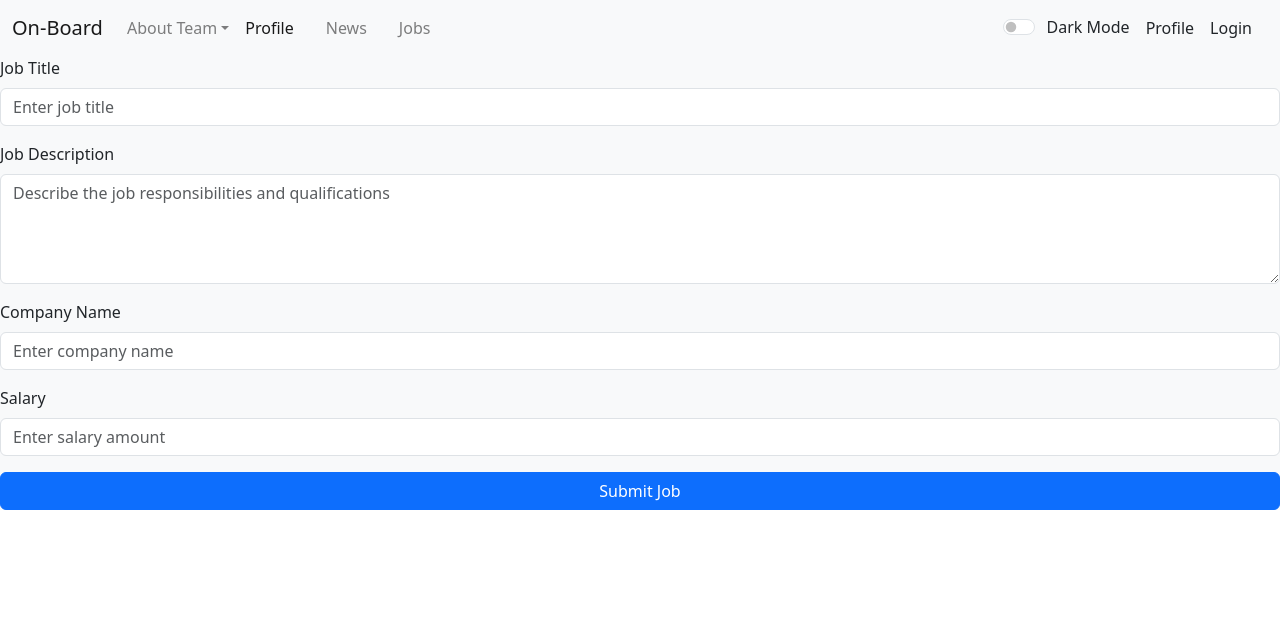
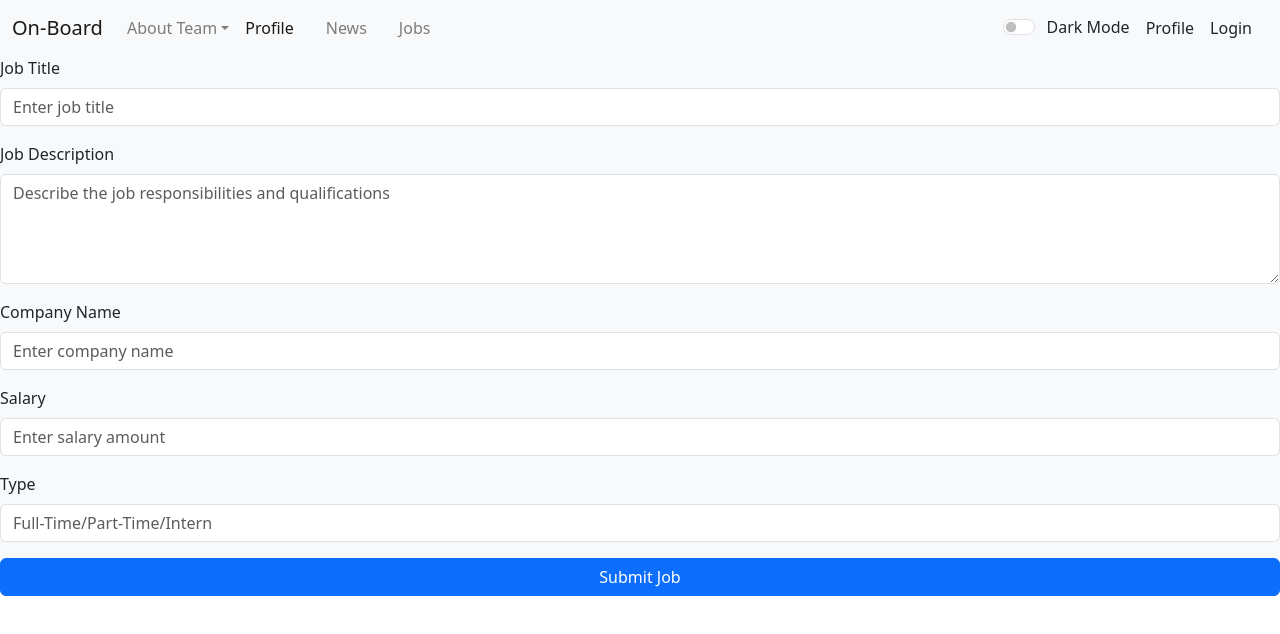
Before and after one commit to kru2710shna/On-Board, a React (Create React App) app in the folder client/: page /AddJob in a window 1280 px wide. Shown: the top 634 px of the page. Built offline with nearby package versions, Linux system fonts and the light colour scheme; the HTML template or start-up script is replaced by a standard one.

Commit message:
Add Job Working

```diff
--- a/client/src/components/AddJob.js
+++ b/client/src/components/AddJob.js
@@ -8,13 +8,14 @@ const AddJob = () => {
     jobTitle: '',
     jobDescription: '',
     jobCompany: '',
-    jobSalary: ''
+    jobSalary: '',
+    jobType: ''
   });
 
   const handleSubmit = (e) => {
     e.preventDefault();
-    addJob(jobDetails);  // Call addJob to add the job to the context
-    setJobDetails({ jobTitle: '', jobDescription: '', jobCompany: '', jobSalary: '' });
+    addJob(jobDetails);
+    setJobDetails({ jobTitle: '', jobDescription: '', jobCompany: '', jobSalary: '',  jobType: ''});
   };
 
   const handleChange = (e) => {
@@ -75,6 +76,19 @@ const AddJob = () => {
           required
         />
       </div>
+      <div className="mb-3">
+        <label htmlFor="jobType" className="form-label">Type</label>
+        <input
+          type="text"
+          className="form-control"
+          id="jobType"
+          name="jobType"
+          onChange={handleChange}
+          placeholder="Full-Time/Part-Time/Intern"
+          value={jobDetails.jobType}
+          required
+        />
+      </div>
       <button type="submit" className="btn btn-primary w-100">Submit Job</button>
     </form>
   );
--- a/client/src/components/Jobs.js
+++ b/client/src/components/Jobs.js
@@ -1,3 +1,4 @@
+//client/src/components/Jobs.js
 import React, { useContext, useEffect, useRef, useState } from 'react';
 import JobContext from '../context/Jobs/jobsContext';
 import JobsItem from './JobsItem';
@@ -29,20 +30,26 @@ const Jobs = () => {
   };
 
   const handleAddSubmit = async () => {
-    if (newJob.jobTitle && newJob.jobDescription) {
+    try {
+      // Check for required fields
+      if (!newJob.jobTitle || !newJob.jobDescription || !newJob.jobCompany || !newJob.jobSalary) {
+        console.log("Please fill in all required fields.");
+        alert("Please fill in all required fields.");
+        return; // Exit function early if validation fails
+      }
       console.log("Adding job:", newJob);
       await addJob(newJob);
 
-      // Reset form fields after submission
+      // Reset form fields after successful submission
       setNewJob({ jobTitle: '', jobDescription: '', jobSalary: '', jobCompany: '', jobType: '' });
 
       // Refresh job list to reflect new addition
-      getalljobs();
-    } else {
-      console.log("Please fill in all required fields.");
+      await getalljobs();
+
+    } catch (error) {
+      console.error("Error in handleAddSubmit:", error);
     }
   };
-
   const handleEditChange = (e) => {
     setCurrentJob({ ...currentJob, [e.target.name]: e.target.value });
   };
@@ -99,6 +106,7 @@ const Jobs = () => {
               <textarea name="jobDescription" value={newJob.jobDescription} onChange={handleAddChange} className="form-control mb-2" placeholder="Job Description"></textarea>
               <input type="text" name="jobCompany" value={newJob.jobCompany} onChange={handleAddChange} className="form-control mb-2" placeholder="Company Name" />
               <input type="number" name="jobSalary" value={newJob.jobSalary} onChange={handleAddChange} className="form-control mb-2" placeholder="Salary" />
+              <input type="text" name="jobType" value={newJob.jobType} onChange={handleAddChange} className="form-control mb-2" placeholder="Type" />
             </div>
             <div className="modal-footer">
               <button type="button" className="btn btn-secondary" data-bs-dismiss="modal">Close</button>
```
